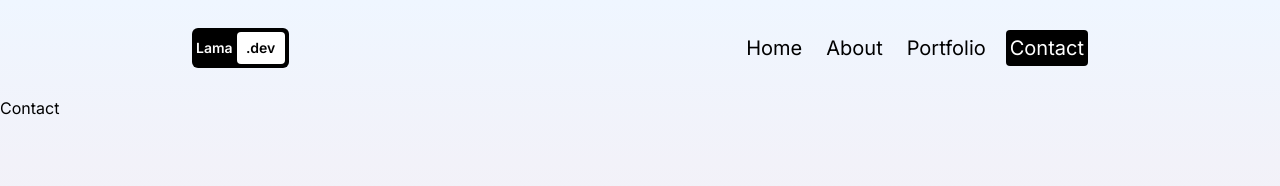
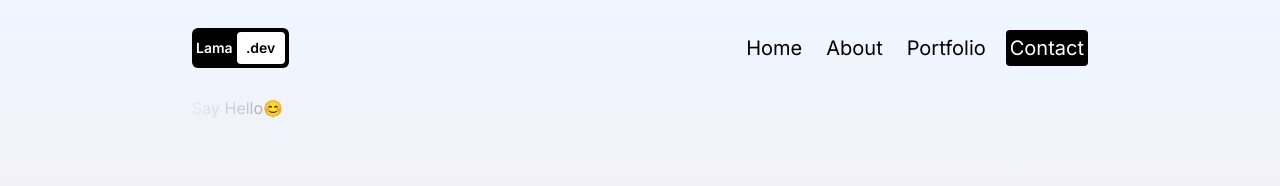
Before and after one commit to ainsleyains/portfolio-next, a Next.js app: page /contact in a window 1280 px wide. Shown: the top 186 px of the page. Built offline with nearby package versions, Linux system fonts and the light colour scheme.

Commit message:
add contact page

```diff
--- a/src/app/contact/page.jsx
+++ b/src/app/contact/page.jsx
@@ -1,6 +1,7 @@
 'use client';
 import { motion } from 'framer-motion';
 export default function Contact() {
+    const text = 'Say Hello';
     return (
         <motion.div
             className='h-full'
@@ -8,7 +9,24 @@
             animate={{ y: '0%' }}
             transition={{ duration: 1 }}
         >
-            Contact
+            <div className='h-full flex flex-col lg:flex-row px-4 sm:px-8 md:px-12 lg:px-20 xl:px-48'>
+                <div className='h-1/2 lg:h-full lg:w-1/2'>
+                    <motion.div>
+                        {text.split('').map((letter, i) => (
+                            <motion.span
+                                key={i}
+                                initial={{ opacity: 1 }}
+                                animate={{ opacity: 0 }}
+                                transition={{ duration: 3, repeat: Infinity, delay: i * 0.1 }}
+                            >
+                                {letter}
+                            </motion.span>
+                        ))}
+                        😊
+                    </motion.div>
+                </div>
+                <div className='h-1/2 lg:h-full lg:w-1/2'></div>
+            </div>
         </motion.div>
     );
 }
```
